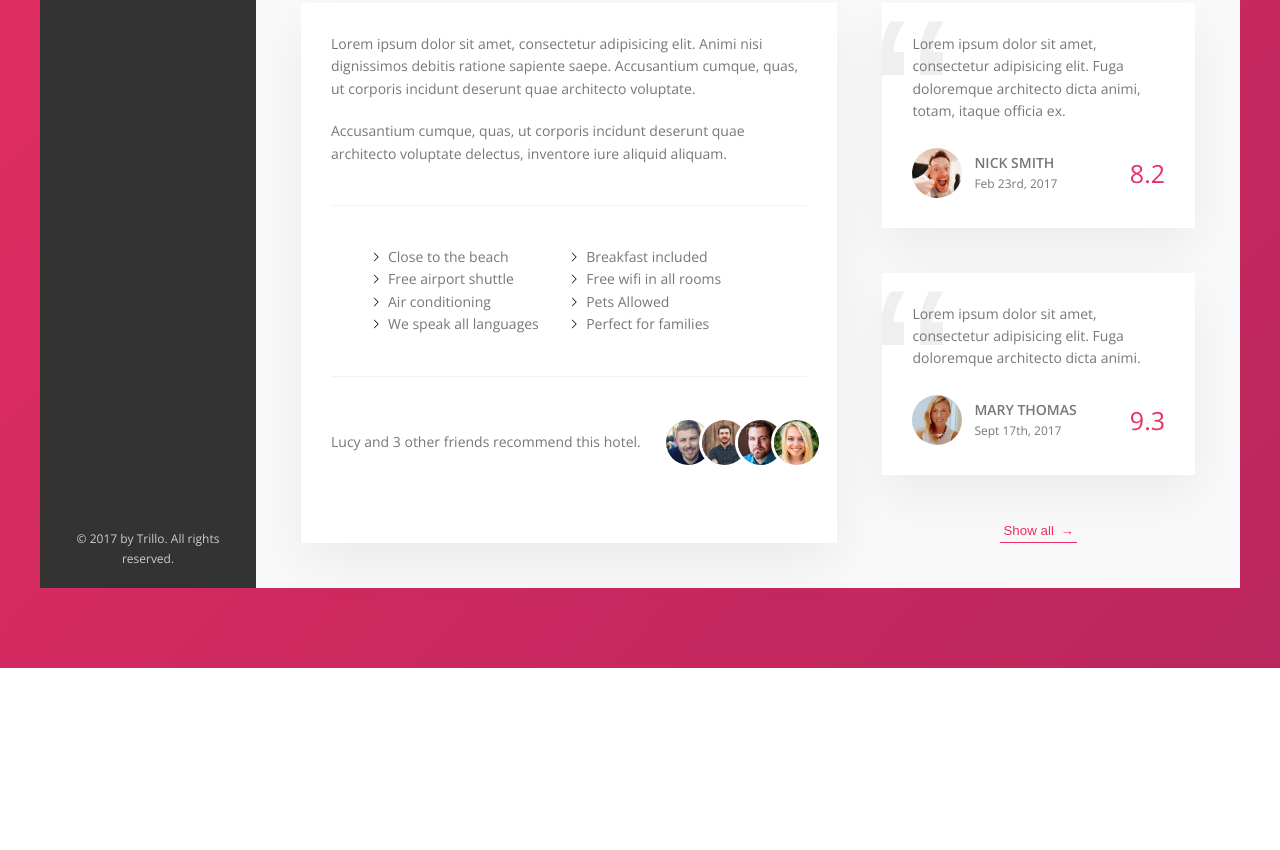
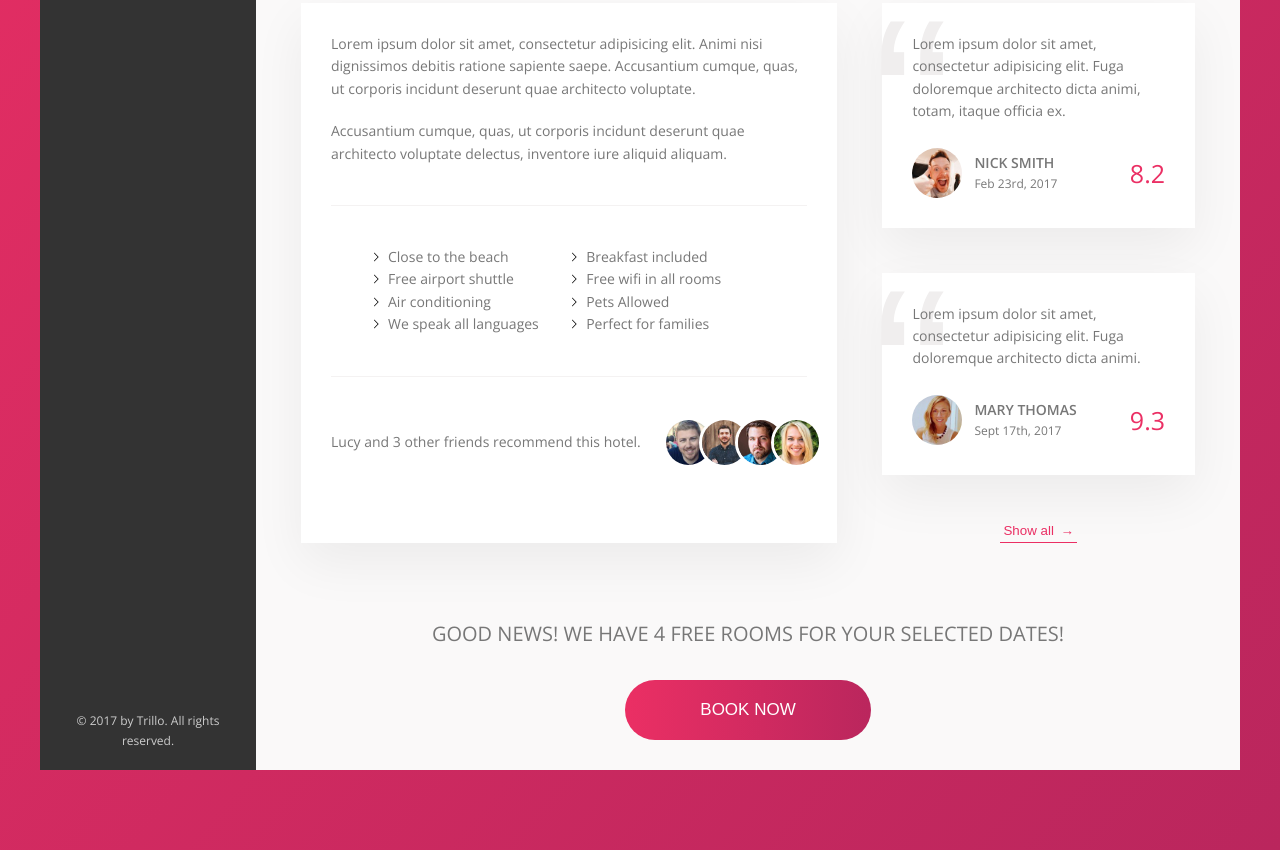
Before and after one commit to matheusfulldev/trillo-sass, a website: page index.html in a window 1280 px wide. Shown: the part 648-1498 px from the top of the page. Before the commit the page ends 1316 px from the top, so only its background shows below. Drawn offline with nearby package versions, Linux system fonts and the light colour scheme.

Commit message:
adding btn

```diff
--- a/index.html
+++ b/index.html
@@ -202,6 +202,14 @@
                             <button class="btn-inline">Show all <span>&rarr;</span></button>
                         </figure>
                     </div>
+
+                    <div class="cta">
+                        <h2 class="cta__book-now">Good news! We have 4 free rooms for your selected dates! </h2>
+                        <button class="btn">
+                            <span class="btn__visible">Book now</span>
+                            <span class="btn__invisible">Only 4 rooms left</span>
+                        </button>
+                    </div>
                 </main>
             </div>
         </div>
--- a/sass/_components.scss
+++ b/sass/_components.scss
@@ -279,7 +279,55 @@
 ////////////////////////////////////////
 // BUTTONS
 
+.btn {
+    position: relative;
+    color: var(--white);
+    text-transform: uppercase;
+    font-size: 1.7rem;
+    font-weight: 300;
+    border: none;
+    border-radius: 100px;
+    cursor: pointer;
+    background-image: linear-gradient(to right, var(--color-primary), var(--color-primary-dark));
+    overflow: hidden;
+
+    & > * {
+        display: inline-block;
+        width: 100%;
+        height: 100%;
+        transition: all .3s;
+    }
+
+    &__visible {
+        padding: 2rem 7.5rem;
+    }
+
+    &__invisible {
+        position: absolute;
+        padding: 2rem 0;
+        top: -100%;
+        left: 0;
+    }
+
+    &:hover {
+        background-image: linear-gradient(to left, var(--color-primary), var(--color-primary-dark));
+    }
+
+    &:hover &__visible {
+        transform: translateY(100%);
+    }
+
+    &:hover &__invisible {
+        top: 0;
+    }
+
+    &:focus {
+        animation: pulsate 1s infinite;
+    }
+}
+
 .btn-inline {
+
     color: var(--color-primary);
     border: none;
     cursor: pointer;
@@ -457,3 +505,19 @@
         border-radius: 50%;
     }
 }
+
+////////////////////////////////////////
+// CALL TO ACTION
+
+.cta {
+    padding: 3rem 0;
+    text-align: center;
+
+    &__book-now {
+        font-size: 2rem;
+        font-weight: 300;
+        text-transform: uppercase;
+        margin-bottom: 3rem;
+    }
+
+}
```
Also changed, not shown: css/style.css.
